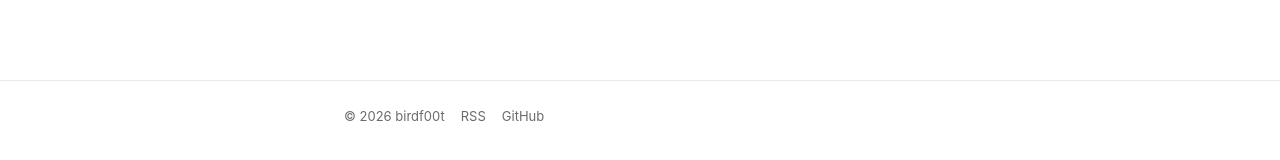
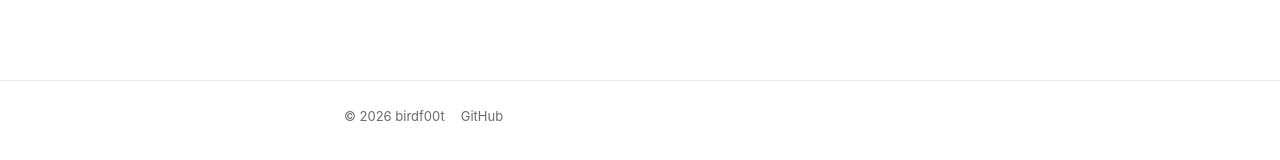
Before and after one commit to birdf00t/birdf00t.github.io, a Jekyll site: the page built from write/index.html, in a window 1280 px wide and 900 px high, scrolled down 1025 px. Shown: the part 725-885 px from the top of the window. Built offline with Jekyll 4.4.1, drawn with Linux system fonts in a browser that asks for light colours.

Commit message:
Update footer.html

```diff
--- a/_includes/footer.html
+++ b/_includes/footer.html
@@ -1,7 +1,6 @@
 <footer class="site-footer">
   <div class="wrap">
     <span>&copy; {{ 'now' | date: "%Y" }} {{ site.author }}</span>
-    <a href="{{ '/feed.xml' | relative_url }}">RSS</a>
     <a href="https://github.com/{{ site.author }}">GitHub</a>
   </div>
 </footer>
```
